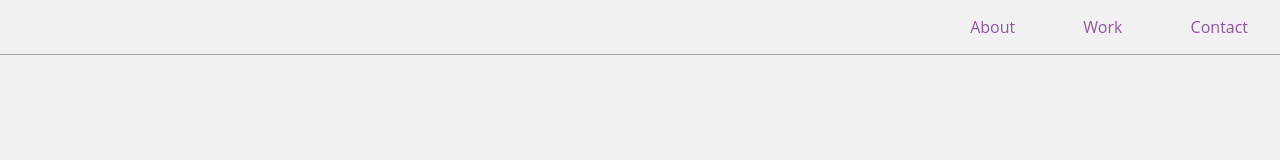
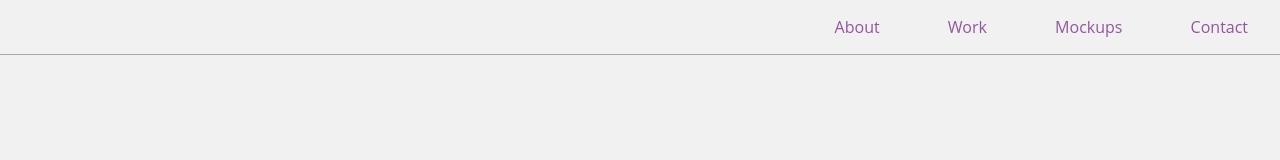
Before and after one commit to W8sconsin/W8sconsin.github.io, a plain HTML site: page index.html in a window 1280 px wide. Shown: the top 160 px of the page. Drawn offline with Linux system fonts and the light colour scheme.

Commit message:
Update index.html

```diff
--- a/index.html
+++ b/index.html
@@ -13,6 +13,7 @@
   <ul id='navbar'>
     <li><a href="about.html">About</a></li>
     <li><a href="#projects">Work</a></li>
+    <li><a href="mockups.html">Mockups</a></li>
     <li><a href="#contact">Contact</a></li>
   </ul>
 </nav>
```
